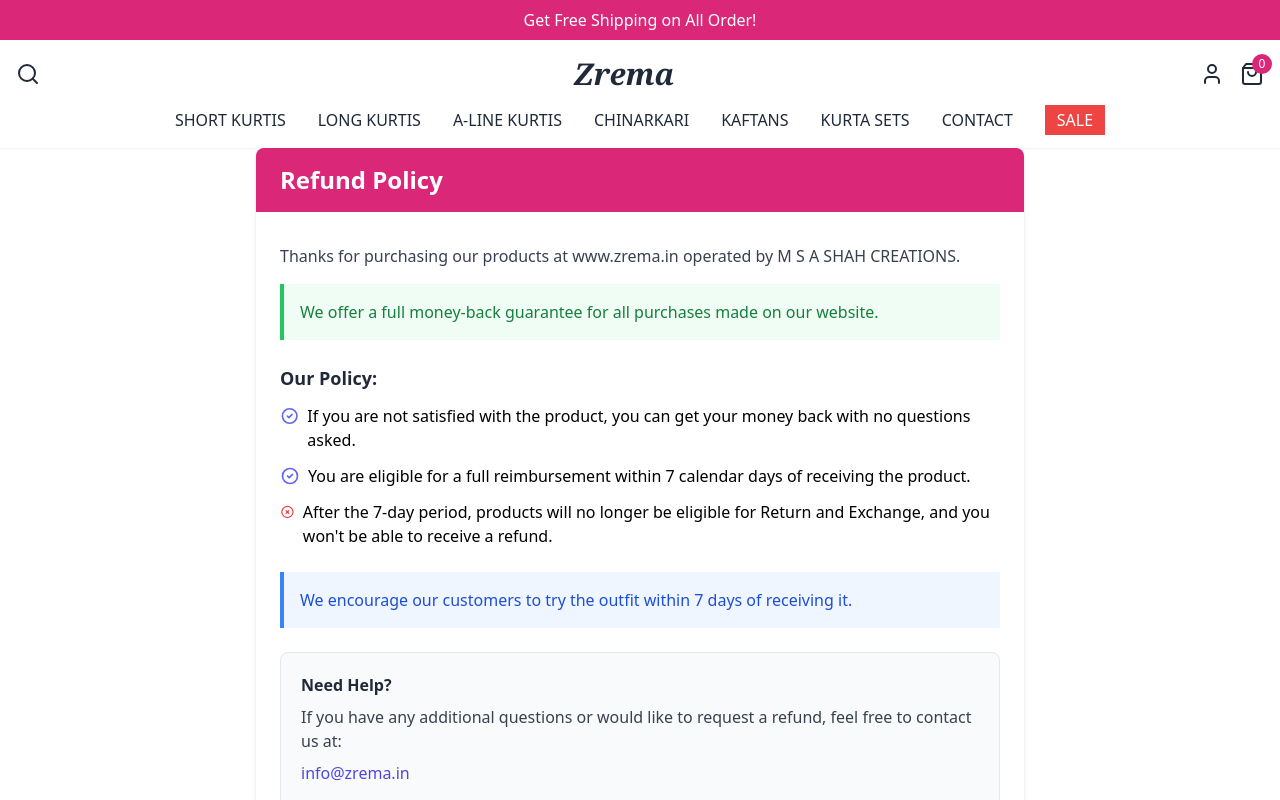
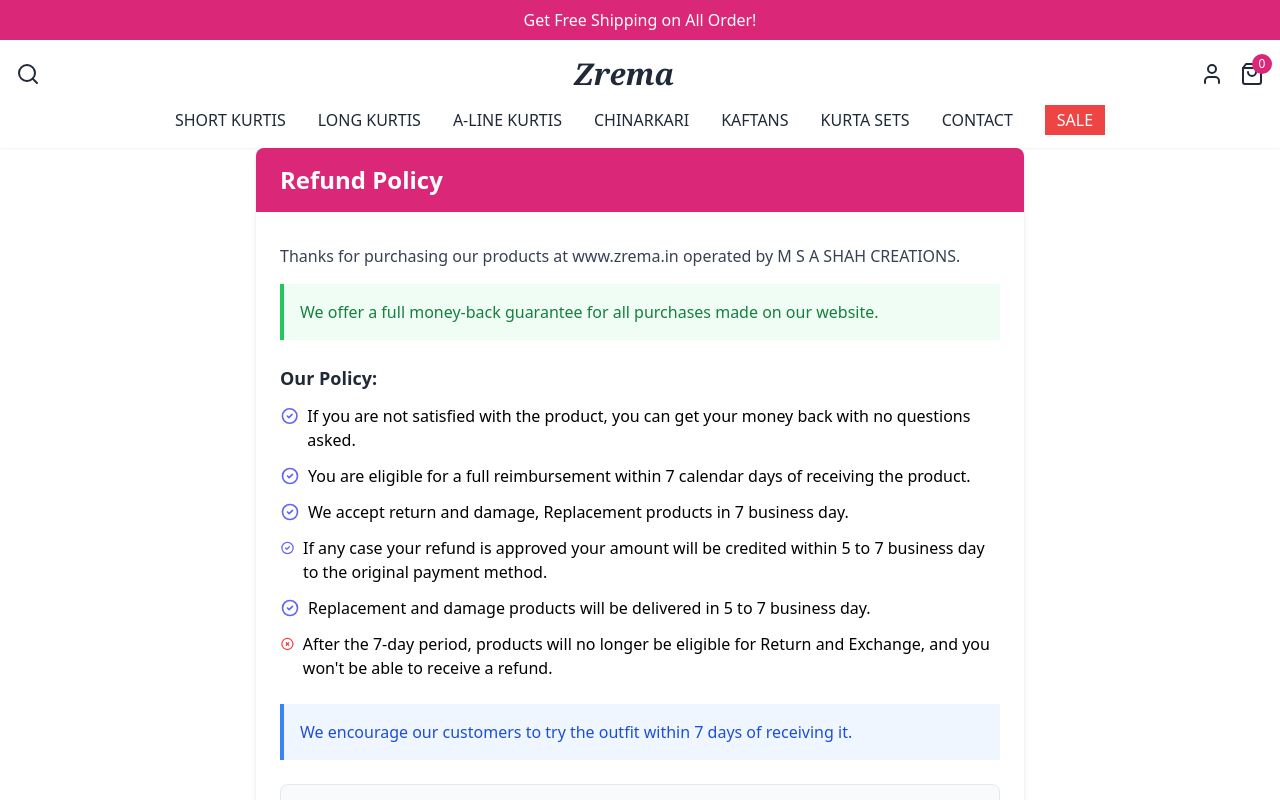
Before and after one commit to pushpraj9889/zrema-website, a React (Vite) app: page /refund_policy in a window 1280 px wide. Shown: the top 800 px of the page. Built offline with nearby package versions, Linux system fonts and the light colour scheme.

Commit message:
changes in refund policy

```diff
--- a/src/pages/refundPolicy/index.jsx
+++ b/src/pages/refundPolicy/index.jsx
@@ -66,6 +66,63 @@ export default function RefundPolicy() {
           </li>
           <li className="flex items-start">
             <svg
+              className="h-5 w-5 text-indigo-500 mr-2 mt-0.5"
+              fill="none"
+              stroke="currentColor"
+              viewBox="0 0 24 24"
+            >
+              <path
+                strokeLinecap="round"
+                strokeLinejoin="round"
+                strokeWidth="2"
+                d="M9 12l2 2 4-4m6 2a9 9 0 11-18 0 9 9 0 0118 0z"
+              ></path>
+            </svg>
+            <span>
+              We accept return and damage, Replacement products in 7 business
+              day.
+            </span>
+          </li>
+          <li className="flex items-start">
+            <svg
+              className="h-5 w-5 text-indigo-500 mr-2 mt-0.5"
+              fill="none"
+              stroke="currentColor"
+              viewBox="0 0 24 24"
+            >
+              <path
+                strokeLinecap="round"
+                strokeLinejoin="round"
+                strokeWidth="2"
+                d="M9 12l2 2 4-4m6 2a9 9 0 11-18 0 9 9 0 0118 0z"
+              ></path>
+            </svg>
+            <span>
+              If any case your refund is approved your amount will be credited
+              within 5 to 7 business day to the original payment method.
+            </span>
+          </li>
+          <li className="flex items-start">
+            <svg
+              className="h-5 w-5 text-indigo-500 mr-2 mt-0.5"
+              fill="none"
+              stroke="currentColor"
+              viewBox="0 0 24 24"
+            >
+              <path
+                strokeLinecap="round"
+                strokeLinejoin="round"
+                strokeWidth="2"
+                d="M9 12l2 2 4-4m6 2a9 9 0 11-18 0 9 9 0 0118 0z"
+              ></path>
+            </svg>
+            <span>
+              Replacement and damage products will be delivered in 5 to 7
+              business day.
+            </span>
+          </li>
+          <li className="flex items-start">
+            <svg
               className="h-5 w-5 text-red-500 mr-2 mt-0.5"
               fill="none"
               stroke="currentColor"
```
Also changed, not shown: 3 other files (tests, documents, lock files or other folders).
